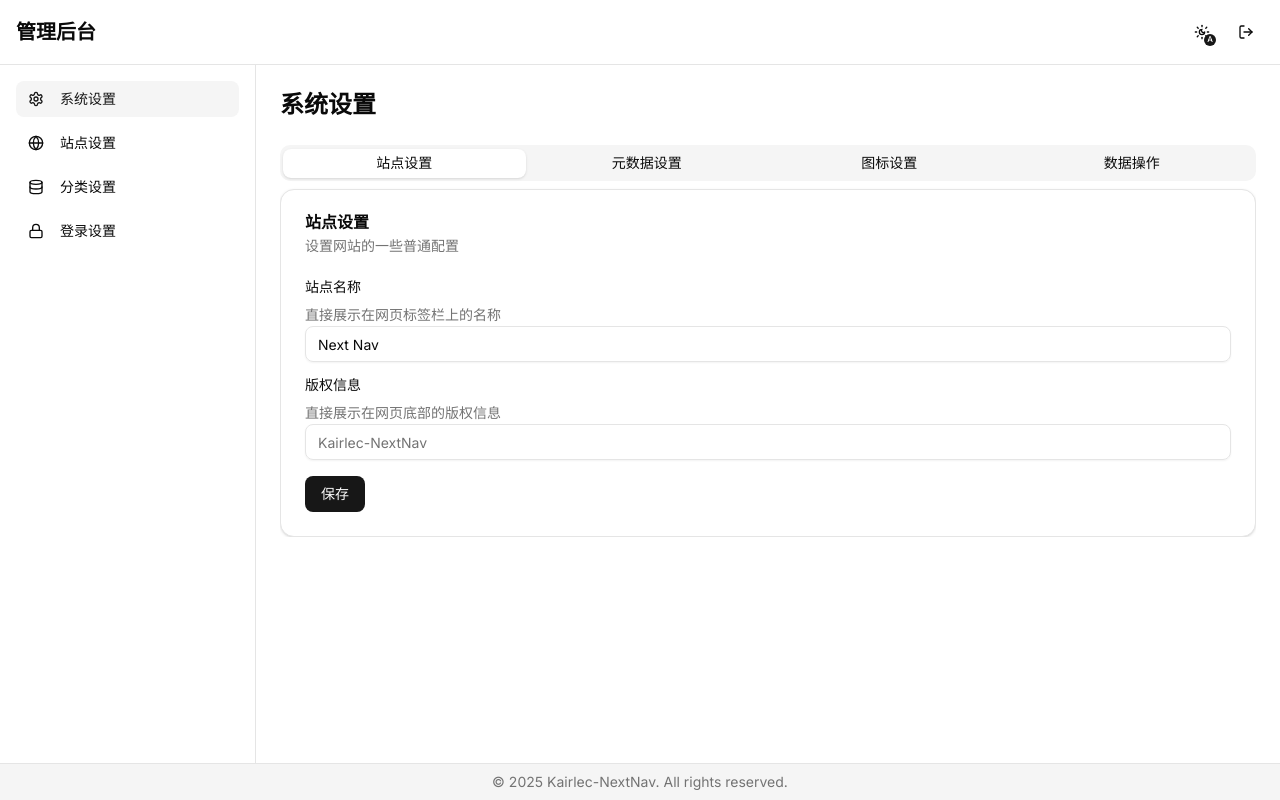
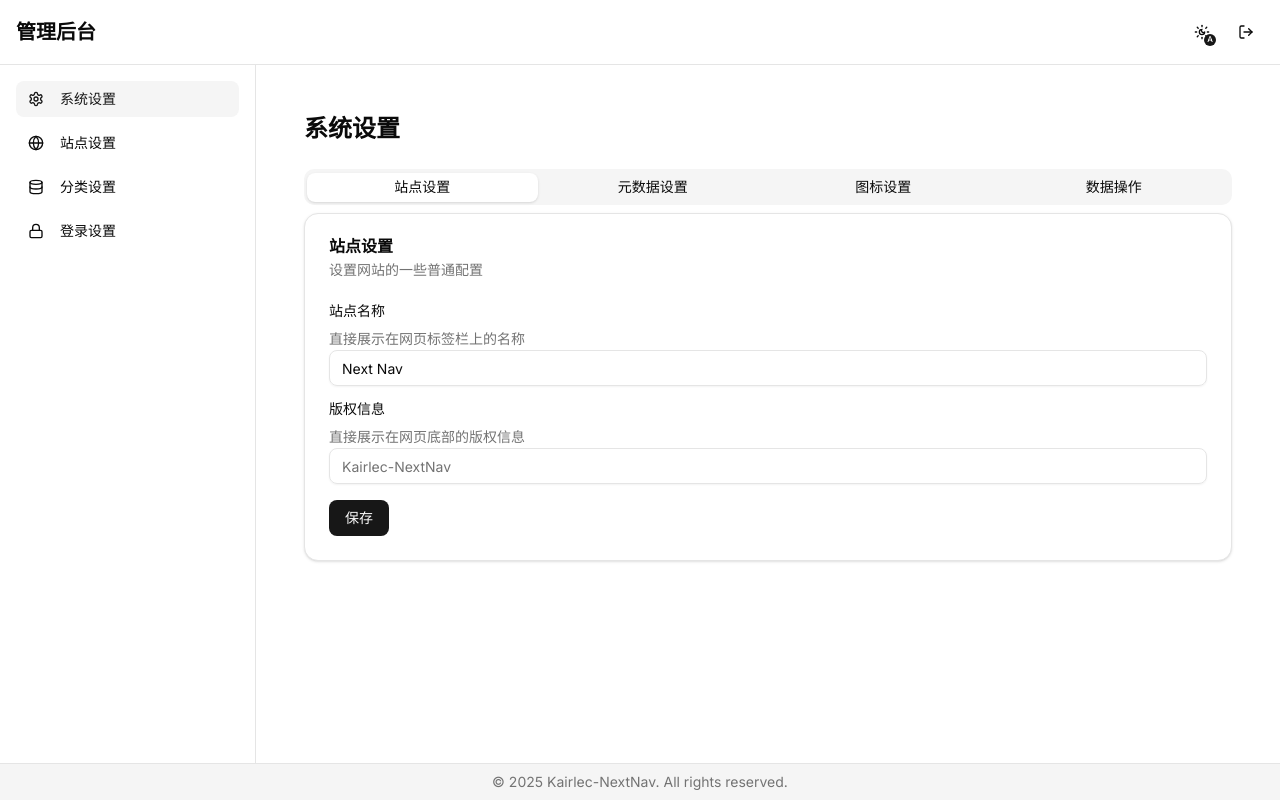
Before and after one commit to ticn-dev/next-nav, a Next.js app: page /admin/system in a window 1280 px wide. Built offline with nearby package versions, Linux system fonts and the light colour scheme; no server answers; the database is empty; some icons are missing.

Commit message:
修复系统设置样式不一致
fix #19

```diff
--- a/src/app/admin/system/page.tsx
+++ b/src/app/admin/system/page.tsx
@@ -23,7 +23,7 @@
   const settings = await getSystemSettingsConfig()
 
   return (
-    <div className="container mx-auto">
+    <div className="container mx-auto p-6">
       <h1 className="mb-6 text-2xl font-bold">系统设置</h1>
       <SystemSettings initialSettings={settings} />
     </div>
```
